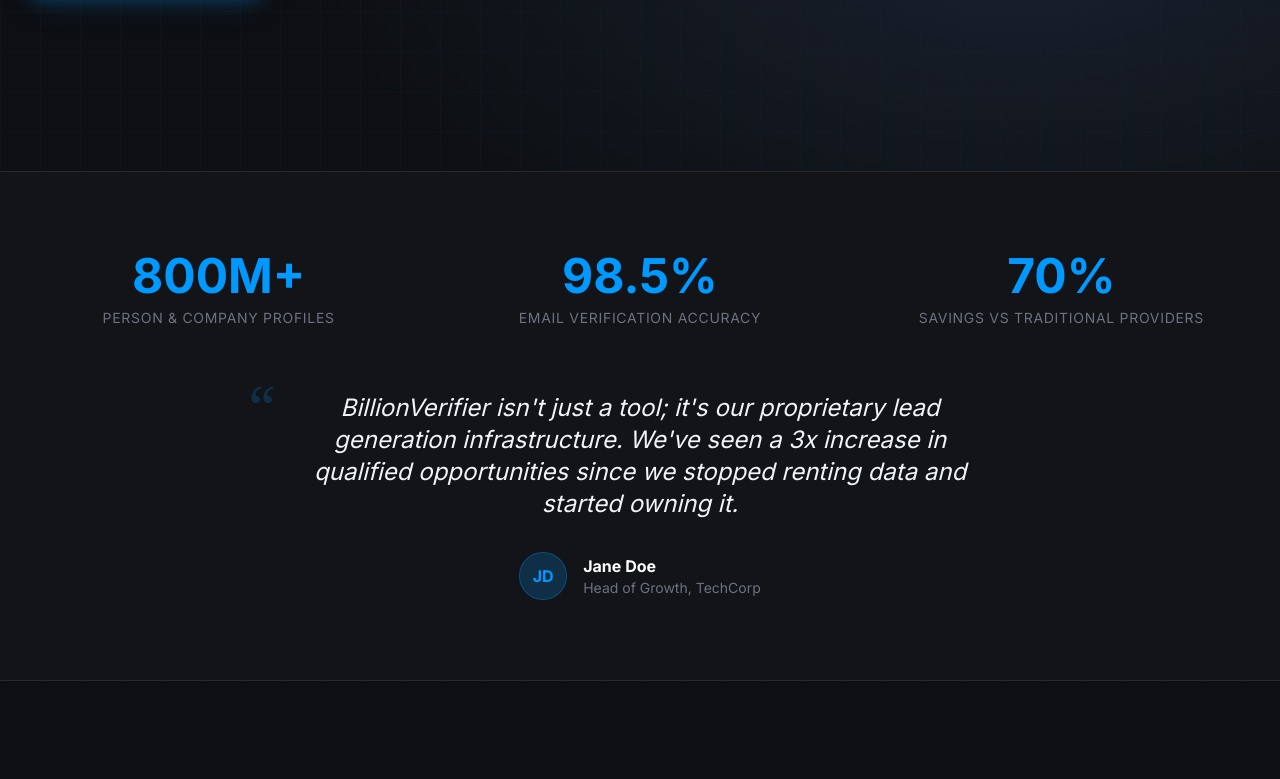
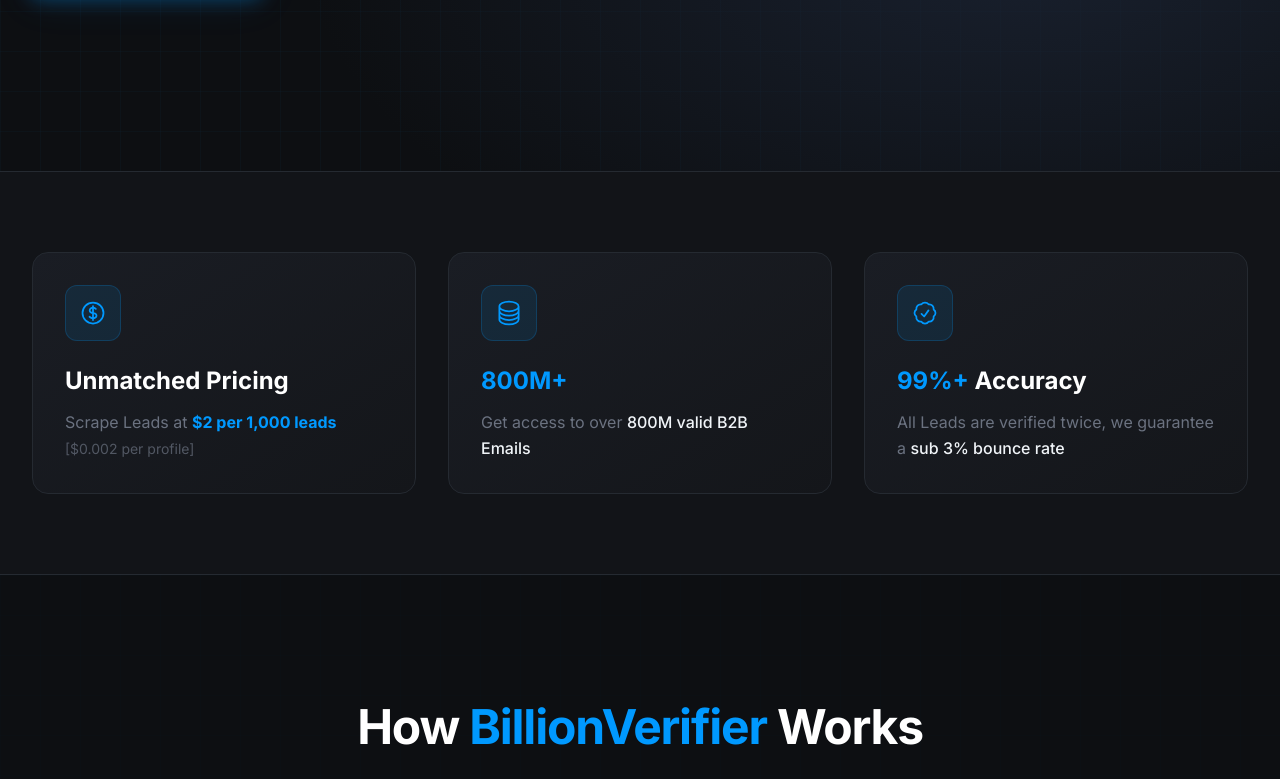
Before and after one commit to KyleBezuidenhout/email-verifier-saas, a Next.js app in the folder frontend/: page / in a window 1280 px wide. Shown: the part 629-1408 px from the top of the page. Built offline with nearby package versions, Linux system fonts and the light colour scheme; no server answers.

Commit message:
Replace trust bar section with 3 feature cards (pricing, 800M+ emails, 99%+ accuracy)

```diff
--- a/frontend/components/marketing/MarketingPage.tsx
+++ b/frontend/components/marketing/MarketingPage.tsx
@@ -168,60 +168,62 @@
         {/* SECTION 2: Trust Bar */}
         <section className="bg-[#121418] border-y border-landing-border py-16 lg:py-20">
           <div className="max-w-7xl mx-auto px-6 lg:px-8">
-            {/* Key Metrics */}
-            <div className="grid md:grid-cols-3 gap-8 lg:gap-12 mb-16">
-              <div className="text-center">
-                <div className="text-4xl md:text-5xl font-bold text-landing-accent mb-2">
-                  800M+
-                </div>
-                <div className="text-landing-muted text-sm uppercase tracking-wider">
-                  Person & Company Profiles
+            {/* Feature Cards */}
+            <div className="grid md:grid-cols-3 gap-6 lg:gap-8">
+              {/* Card 1: Unmatched Pricing */}
+              <div className="group relative bg-gradient-to-br from-[#1a1d24] to-[#14161a] rounded-2xl p-8 border border-landing-border hover:border-landing-accent/40 transition-all duration-300 hover:shadow-[0_0_40px_rgba(0,163,255,0.15)]">
+                <div className="absolute inset-0 bg-gradient-to-br from-landing-accent/5 to-transparent rounded-2xl opacity-0 group-hover:opacity-100 transition-opacity duration-300" />
+                <div className="relative">
+                  <div className="w-14 h-14 rounded-xl bg-landing-accent/10 border border-landing-accent/20 flex items-center justify-center mb-6">
+                    <svg className="w-7 h-7 text-landing-accent" fill="none" viewBox="0 0 24 24" stroke="currentColor" strokeWidth={1.5}>
+                      <path strokeLinecap="round" strokeLinejoin="round" d="M12 6v12m-3-2.818l.879.659c1.171.879 3.07.879 4.242 0 1.172-.879 1.172-2.303 0-3.182C13.536 12.219 12.768 12 12 12c-.725 0-1.45-.22-2.003-.659-1.106-.879-1.106-2.303 0-3.182s2.9-.879 4.006 0l.415.33M21 12a9 9 0 11-18 0 9 9 0 0118 0z" />
+                    </svg>
+                  </div>
+                  <h3 className="text-2xl font-bold text-landing-heading mb-3">
+                    Unmatched Pricing
+                  </h3>
+                  <p className="text-landing-muted leading-relaxed">
+                    Scrape Leads at <span className="text-landing-accent font-semibold">$2 per 1,000 leads</span>
+                    <span className="block text-sm mt-1 text-landing-muted/70">[$0.002 per profile]</span>
+                  </p>
                 </div>
               </div>
-              <div className="text-center">
-                <div className="text-4xl md:text-5xl font-bold text-landing-accent mb-2">
-                  98.5%
-                </div>
-                <div className="text-landing-muted text-sm uppercase tracking-wider">
-                  Email Verification Accuracy
+
+              {/* Card 2: 800M+ */}
+              <div className="group relative bg-gradient-to-br from-[#1a1d24] to-[#14161a] rounded-2xl p-8 border border-landing-border hover:border-landing-accent/40 transition-all duration-300 hover:shadow-[0_0_40px_rgba(0,163,255,0.15)]">
+                <div className="absolute inset-0 bg-gradient-to-br from-landing-accent/5 to-transparent rounded-2xl opacity-0 group-hover:opacity-100 transition-opacity duration-300" />
+                <div className="relative">
+                  <div className="w-14 h-14 rounded-xl bg-landing-accent/10 border border-landing-accent/20 flex items-center justify-center mb-6">
+                    <svg className="w-7 h-7 text-landing-accent" fill="none" viewBox="0 0 24 24" stroke="currentColor" strokeWidth={1.5}>
+                      <path strokeLinecap="round" strokeLinejoin="round" d="M20.25 6.375c0 2.278-3.694 4.125-8.25 4.125S3.75 8.653 3.75 6.375m16.5 0c0-2.278-3.694-4.125-8.25-4.125S3.75 4.097 3.75 6.375m16.5 0v11.25c0 2.278-3.694 4.125-8.25 4.125s-8.25-1.847-8.25-4.125V6.375m16.5 0v3.75m-16.5-3.75v3.75m16.5 0v3.75C20.25 16.153 16.556 18 12 18s-8.25-1.847-8.25-4.125v-3.75m16.5 0c0 2.278-3.694 4.125-8.25 4.125s-8.25-1.847-8.25-4.125" />
+                    </svg>
+                  </div>
+                  <h3 className="text-2xl font-bold text-landing-heading mb-3">
+                    <span className="text-landing-accent">800M+</span>
+                  </h3>
+                  <p className="text-landing-muted leading-relaxed">
+                    Get access to over <span className="text-landing-text font-medium">800M valid B2B Emails</span>
+                  </p>
                 </div>
               </div>
-              <div className="text-center">
-                <div className="text-4xl md:text-5xl font-bold text-landing-accent mb-2">
-                  70%
-                </div>
-                <div className="text-landing-muted text-sm uppercase tracking-wider">
-                  Savings vs Traditional Providers
+
+              {/* Card 3: 99%+ Accuracy */}
+              <div className="group relative bg-gradient-to-br from-[#1a1d24] to-[#14161a] rounded-2xl p-8 border border-landing-border hover:border-landing-accent/40 transition-all duration-300 hover:shadow-[0_0_40px_rgba(0,163,255,0.15)]">
+                <div className="absolute inset-0 bg-gradient-to-br from-landing-accent/5 to-transparent rounded-2xl opacity-0 group-hover:opacity-100 transition-opacity duration-300" />
+                <div className="relative">
+                  <div className="w-14 h-14 rounded-xl bg-landing-accent/10 border border-landing-accent/20 flex items-center justify-center mb-6">
+                    <svg className="w-7 h-7 text-landing-accent" fill="none" viewBox="0 0 24 24" stroke="currentColor" strokeWidth={1.5}>
+                      <path strokeLinecap="round" strokeLinejoin="round" d="M9 12.75L11.25 15 15 9.75M21 12c0 1.268-.63 2.39-1.593 3.068a3.745 3.745 0 01-1.043 3.296 3.745 3.745 0 01-3.296 1.043A3.745 3.745 0 0112 21c-1.268 0-2.39-.63-3.068-1.593a3.746 3.746 0 01-3.296-1.043 3.745 3.745 0 01-1.043-3.296A3.745 3.745 0 013 12c0-1.268.63-2.39 1.593-3.068a3.745 3.745 0 011.043-3.296 3.746 3.746 0 013.296-1.043A3.746 3.746 0 0112 3c1.268 0 2.39.63 3.068 1.593a3.746 3.746 0 013.296 1.043 3.746 3.746 0 011.043 3.296A3.745 3.745 0 0121 12z" />
+                    </svg>
+                  </div>
+                  <h3 className="text-2xl font-bold text-landing-heading mb-3">
+                    <span className="text-landing-accent">99%+</span> Accuracy
+                  </h3>
+                  <p className="text-landing-muted leading-relaxed">
+                    All Leads are verified twice, we guarantee a <span className="text-landing-text font-medium">sub 3% bounce rate</span>
+                  </p>
                 </div>
               </div>
-            </div>
-
-            {/* Testimonial */}
-            <div className="max-w-3xl mx-auto">
-              <blockquote className="relative">
-                <div className="absolute -top-4 -left-2 text-6xl text-landing-accent/20 font-serif">
-                  &ldquo;
-                </div>
-                <p className="text-xl md:text-2xl text-landing-text leading-relaxed text-center italic mb-8 px-8">
-                  BillionVerifier isn&apos;t just a tool; it&apos;s our proprietary
-                  lead generation infrastructure. We&apos;ve seen a 3x increase in
-                  qualified opportunities since we stopped renting data and started
-                  owning it.
-                </p>
-                <footer className="flex items-center justify-center gap-4">
-                  <div className="w-12 h-12 rounded-full bg-landing-accent/20 border border-landing-accent/30 flex items-center justify-center">
-                    <span className="text-landing-accent font-bold">JD</span>
-                  </div>
-                  <div className="text-left">
-                    <div className="text-landing-heading font-semibold">
-                      Jane Doe
-                    </div>
-                    <div className="text-landing-muted text-sm">
-                      Head of Growth, TechCorp
-                    </div>
-                  </div>
-                </footer>
-              </blockquote>
             </div>
           </div>
         </section>
```
